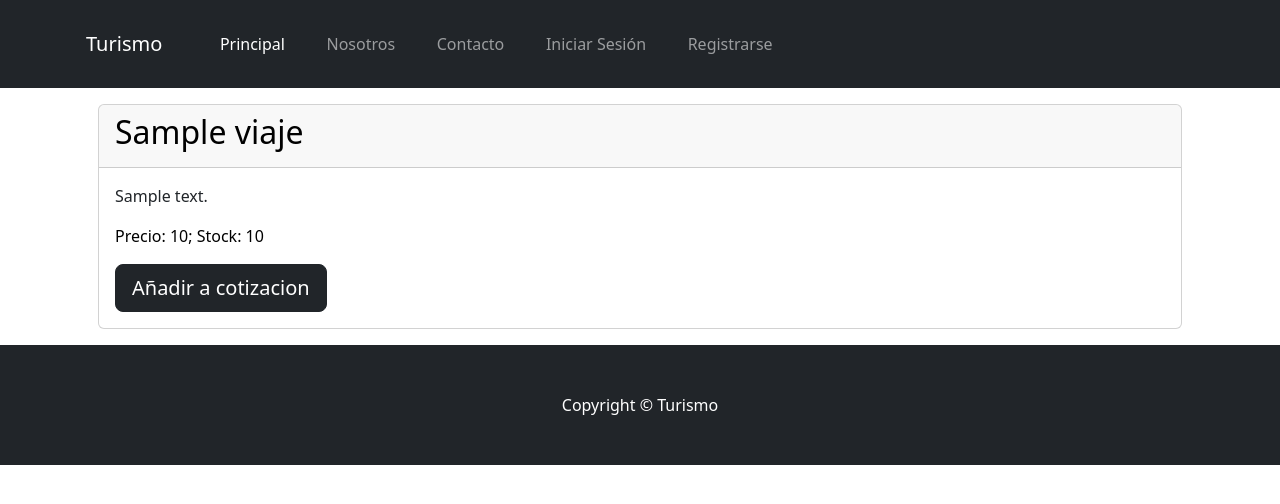
After one commit to ElDyrke/TrabajoBackEnd, a Django app: page /vista_viaje/1 in a window 1280 px wide. The commit adds this page. Shown: the top 504 px of the page. Run offline with Django 4.2, Linux system fonts and the light colour scheme; tables that the repository leaves empty hold one stand-in row (values such as "Sample post"); some libraries are stand-ins or nearby versions.

Commit message:
vista_viajes

```diff
--- a/TrabajoBackEnd/urls.py
+++ b/TrabajoBackEnd/urls.py
@@ -18,4 +18,5 @@ urlpatterns = [
     path('viajes_reservados/<int:id>', views.viajes_reservados, name="viajes_reservados"),
     path('editarUsuarios/<int:id>', views.editarUsuarios, name="editarUsuarios"),
     path('listaUsuarios/', views.formUsuarioUsername, name="formUsuarioUsername"),
+    path('vista_viaje/<int:id>', views.vista_viaje, name="vista_viaje")
 ]
--- a/app/views.py
+++ b/app/views.py
@@ -124,6 +124,11 @@ def cliente(request):
     context = {"viajes": viajes, "username": request.session["username"]}
     return render(request,'cliente.html', context)
 
+def vista_viaje(request, id):
+    viaje = Viaje.objects.get(id = id)
+    context = {"viaje": viaje}
+    return render(request, 'viaje_vista.html', context)
+
 def administrador(request):
     return render(request, "administrador.html", {"username": request.user.username})
 
@@ -160,7 +165,6 @@ def formviajes(request):
             form.save()
         return render(request, 'agregarViaje.html', {"form": form})
 
-
 def formreservas(request):
     if request.method == "GET":
         form = FormReserva()
@@ -170,8 +174,6 @@ def formreservas(request):
         if form.is_valid():
             form.save()
         return render(request, 'agregarReserva.html', {"form": form})
-
-
 
 def formcotizaciones(request):
     if request.method == "GET":
--- /dev/null
+++ b/templates/viaje_vista.html
@@ -0,0 +1,24 @@
+{% extends 'base.html' %}
+
+{% block content %}
+    <div class="container">
+        <div class="card m-3">
+            <div class="card-header">
+                <a target="_blank" href={{viaje.destino.html_src}} style="text-decoration: none;">
+                    <h2 class="h2 text-black">{{viaje.titulo}}</h2>
+                </a>
+            </div>
+            <div class="card-body">
+                <div class="row">
+                    <p class="text-body">{{viaje.descripcion}}</p>
+                </div>
+                <div class="row">
+                    <p class="text-body-emphasis">Precio: {{viaje.precio}}; Stock: {{viaje.stock}}</p>
+                </div>
+                <div class="row">
+                    <a href=""><button class="btn btn-dark btn-lg">Añadir a cotizacion</button></a>
+                </div>
+            </div>
+        </div>
+    </div>
+{% endblock content %}
```
Also changed, not shown: templates/cliente.html (+14 -4 lines).
